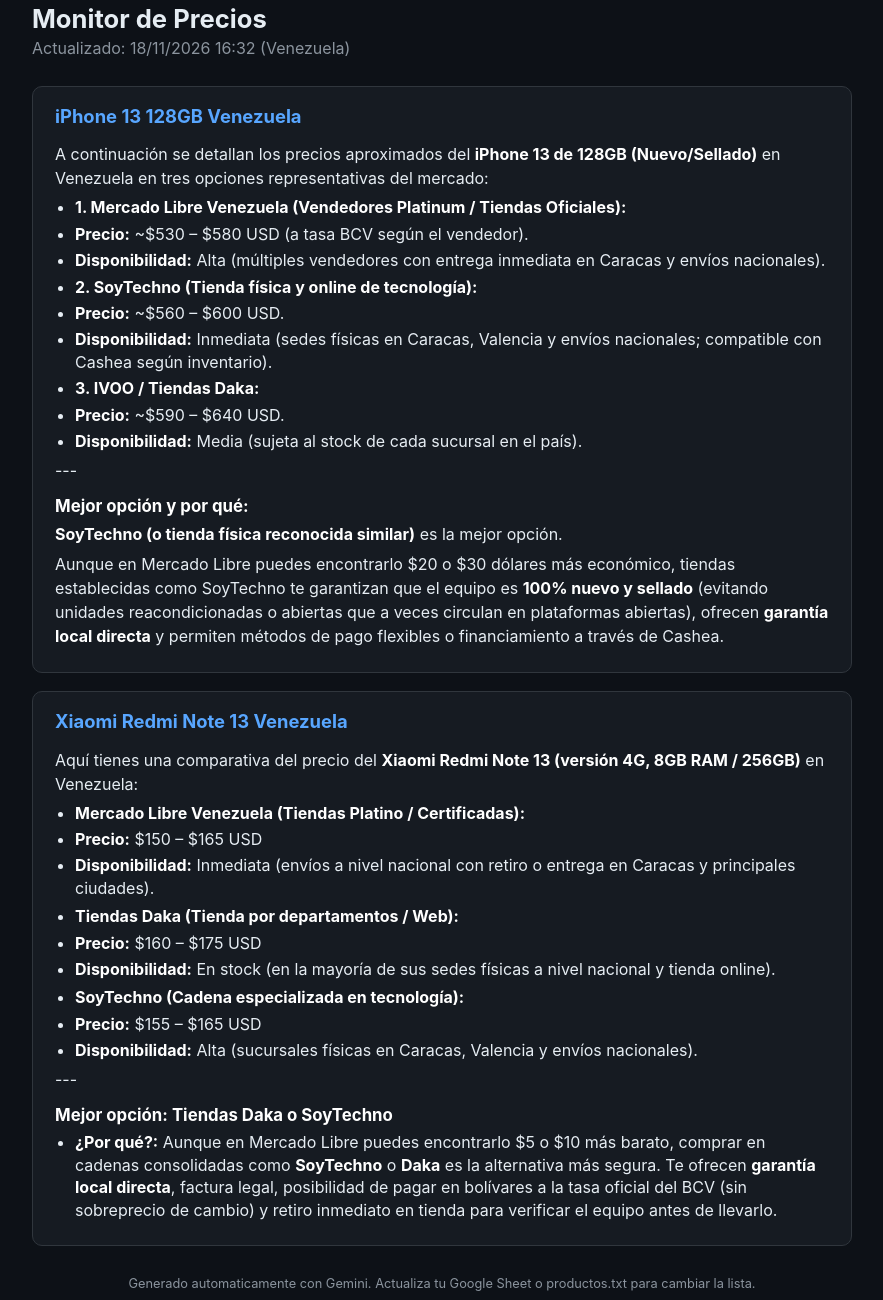
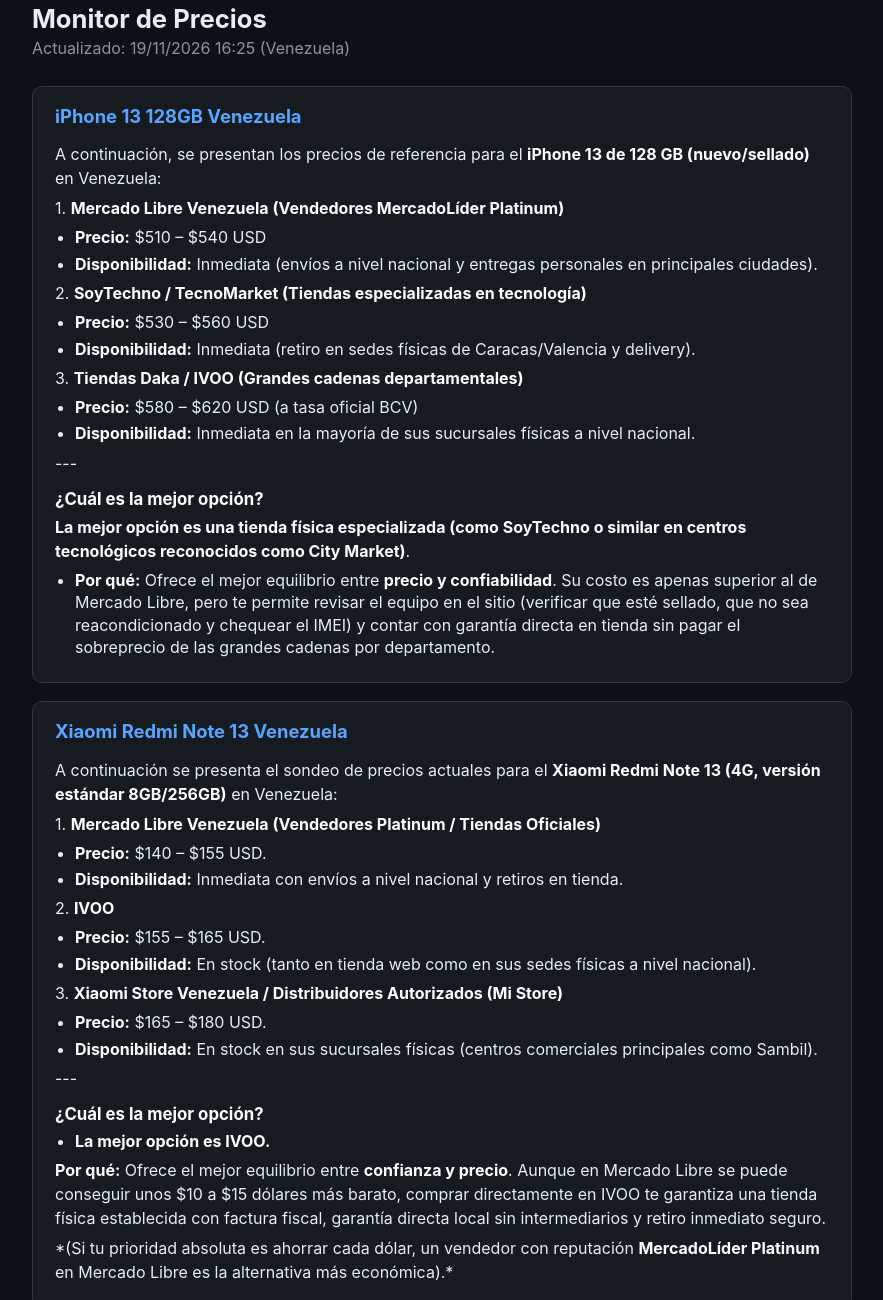
Before and after one commit to jenifersalas1609-hash/monitor-precios, a plain HTML site: page index.html in a window 1280 px wide. Shown: the part 38-1338 px from the top of the page, without its empty margins (198-1081 px from the left). Drawn offline with Linux system fonts and the light colour scheme.

Commit message:
Reporte 2026-11-19

```diff
--- a/index.html
+++ b/index.html
@@ -36,52 +36,60 @@
 <body>
   <div class="container">
     <h1>Monitor de Precios</h1>
-    <div class="fecha">Actualizado: 18/11/2026 16:32 (Venezuela)</div>
+    <div class="fecha">Actualizado: 19/11/2026 16:25 (Venezuela)</div>
 
             <div class="card">
               <h2>iPhone 13 128GB Venezuela</h2>
-              <p>A continuación se detallan los precios aproximados del <strong>iPhone 13 de 128GB (Nuevo/Sellado)</strong> en Venezuela en tres opciones representativas del mercado:</p>
+              <p>A continuación, se presentan los precios de referencia para el <strong>iPhone 13 de 128 GB (nuevo/sellado)</strong> en Venezuela:</p>
+<p>1. <strong>Mercado Libre Venezuela (Vendedores MercadoLíder Platinum)</strong></p>
 <ul>
-<li>  <strong>1. Mercado Libre Venezuela (Vendedores Platinum / Tiendas Oficiales):</strong></li>
-<li>  <strong>Precio:</strong> ~$530 – $580 USD (a tasa BCV según el vendedor).</li>
-<li>  <strong>Disponibilidad:</strong> Alta (múltiples vendedores con entrega inmediata en Caracas y envíos nacionales).</li>
-<li>  <strong>2. SoyTechno (Tienda física y online de tecnología):</strong></li>
-<li>  <strong>Precio:</strong> ~$560 – $600 USD.</li>
-<li>  <strong>Disponibilidad:</strong> Inmediata (sedes físicas en Caracas, Valencia y envíos nacionales; compatible con Cashea según inventario).</li>
-<li>  <strong>3. IVOO / Tiendas Daka:</strong></li>
-<li>  <strong>Precio:</strong> ~$590 – $640 USD.</li>
-<li>  <strong>Disponibilidad:</strong> Media (sujeta al stock de cada sucursal en el país).</li>
+<li><strong>Precio:</strong> $510 – $540 USD</li>
+<li><strong>Disponibilidad:</strong> Inmediata (envíos a nivel nacional y entregas personales en principales ciudades).</li>
+</ul>
+<p>2. <strong>SoyTechno / TecnoMarket (Tiendas especializadas en tecnología)</strong></p>
+<ul>
+<li><strong>Precio:</strong> $530 – $560 USD</li>
+<li><strong>Disponibilidad:</strong> Inmediata (retiro en sedes físicas de Caracas/Valencia y delivery).</li>
+</ul>
+<p>3. <strong>Tiendas Daka / IVOO (Grandes cadenas departamentales)</strong></p>
+<ul>
+<li><strong>Precio:</strong> $580 – $620 USD (a tasa oficial BCV)</li>
+<li><strong>Disponibilidad:</strong> Inmediata en la mayoría de sus sucursales físicas a nivel nacional.</li>
 </ul>
 <p>---</p>
-<h3 style='margin-top: 14px; margin-bottom: 6px; color: #58a6ff; font-size: 1.05em;'><strong>Mejor opción y por qué:</strong></h3>
-<p><strong>SoyTechno (o tienda física reconocida similar)</strong> es la mejor opción.</p>
-<p>Aunque en Mercado Libre puedes encontrarlo $20 o $30 dólares más económico, tiendas establecidas como SoyTechno te garantizan que el equipo es <strong>100% nuevo y sellado</strong> (evitando unidades reacondicionadas o abiertas que a veces circulan en plataformas abiertas), ofrecen <strong>garantía local directa</strong> y permiten métodos de pago flexibles o financiamiento a través de Cashea.</p>
+<h3 style='margin-top: 14px; margin-bottom: 6px; color: #58a6ff; font-size: 1.05em;'><strong>¿Cuál es la mejor opción?</strong></h3>
+<p><strong>La mejor opción es una tienda física especializada (como SoyTechno o similar en centros tecnológicos reconocidos como City Market)</strong>.</p>
+<ul>
+<li><strong>Por qué:</strong> Ofrece el mejor equilibrio entre <strong>precio y confiabilidad</strong>. Su costo es apenas superior al de Mercado Libre, pero te permite revisar el equipo en el sitio (verificar que esté sellado, que no sea reacondicionado y chequear el IMEI) y contar con garantía directa en tienda sin pagar el sobreprecio de las grandes cadenas por departamento.</li>
+</ul>
 
             </div>
 
             <div class="card">
               <h2>Xiaomi Redmi Note 13 Venezuela</h2>
-              <p>Aquí tienes una comparativa del precio del <strong>Xiaomi Redmi Note 13 (versión 4G, 8GB RAM / 256GB)</strong> en Venezuela:</p>
+              <p>A continuación se presenta el sondeo de precios actuales para el <strong>Xiaomi Redmi Note 13 (4G, versión estándar 8GB/256GB)</strong> en Venezuela:</p>
+<p>1. <strong>Mercado Libre Venezuela (Vendedores Platinum / Tiendas Oficiales)</strong></p>
 <ul>
-<li><strong>Mercado Libre Venezuela (Tiendas Platino / Certificadas):</strong></li>
-<li><strong>Precio:</strong> $150 – $165 USD</li>
-<li><strong>Disponibilidad:</strong> Inmediata (envíos a nivel nacional con retiro o entrega en Caracas y principales ciudades).</li>
+<li><strong>Precio:</strong> $140 – $155 USD.</li>
+<li><strong>Disponibilidad:</strong> Inmediata con envíos a nivel nacional y retiros en tienda.</li>
 </ul>
+<p>2. <strong>IVOO</strong></p>
 <ul>
-<li><strong>Tiendas Daka (Tienda por departamentos / Web):</strong></li>
-<li><strong>Precio:</strong> $160 – $175 USD</li>
-<li><strong>Disponibilidad:</strong> En stock (en la mayoría de sus sedes físicas a nivel nacional y tienda online).</li>
+<li><strong>Precio:</strong> $155 – $165 USD.</li>
+<li><strong>Disponibilidad:</strong> En stock (tanto en tienda web como en sus sedes físicas a nivel nacional).</li>
 </ul>
+<p>3. <strong>Xiaomi Store Venezuela / Distribuidores Autorizados (Mi Store)</strong></p>
 <ul>
-<li><strong>SoyTechno (Cadena especializada en tecnología):</strong></li>
-<li><strong>Precio:</strong> $155 – $165 USD</li>
-<li><strong>Disponibilidad:</strong> Alta (sucursales físicas en Caracas, Valencia y envíos nacionales).</li>
+<li><strong>Precio:</strong> $165 – $180 USD.</li>
+<li><strong>Disponibilidad:</strong> En stock en sus sucursales físicas (centros comerciales principales como Sambil).</li>
 </ul>
 <p>---</p>
-<h3 style='margin-top: 14px; margin-bottom: 6px; color: #58a6ff; font-size: 1.05em;'><strong>Mejor opción: Tiendas Daka o SoyTechno</strong></h3>
+<h3 style='margin-top: 14px; margin-bottom: 6px; color: #58a6ff; font-size: 1.05em;'><strong>¿Cuál es la mejor opción?</strong></h3>
 <ul>
-<li><strong>¿Por qué?:</strong> Aunque en Mercado Libre puedes encontrarlo $5 o $10 más barato, comprar en cadenas consolidadas como <strong>SoyTechno</strong> o <strong>Daka</strong> es la alternativa más segura. Te ofrecen <strong>garantía local directa</strong>, factura legal, posibilidad de pagar en bolívares a la tasa oficial del BCV (sin sobreprecio de cambio) y retiro inmediato en tienda para verificar el equipo antes de llevarlo.</li>
+<li><strong>La mejor opción es IVOO.</strong></li>
 </ul>
+<p><strong>Por qué:</strong> Ofrece el mejor equilibrio entre <strong>confianza y precio</strong>. Aunque en Mercado Libre se puede conseguir unos $10 a $15 dólares más barato, comprar directamente en IVOO te garantiza una tienda física establecida con factura fiscal, garantía directa local sin intermediarios y retiro inmediato seguro.</p>
+<p>*(Si tu prioridad absoluta es ahorrar cada dólar, un vendedor con reputación <strong>MercadoLíder Platinum</strong> en Mercado Libre es la alternativa más económica).*</p>
 
             </div>
 
```
